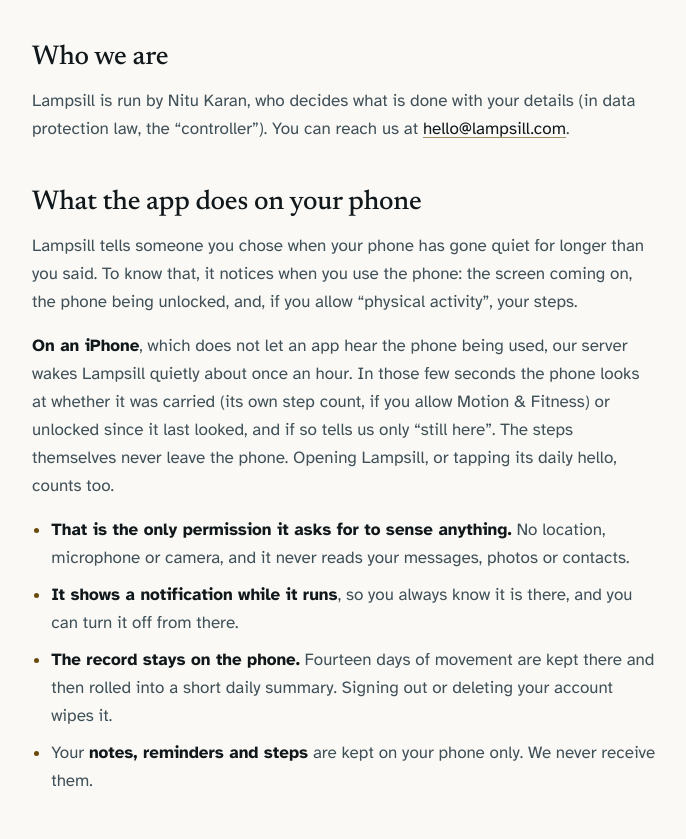
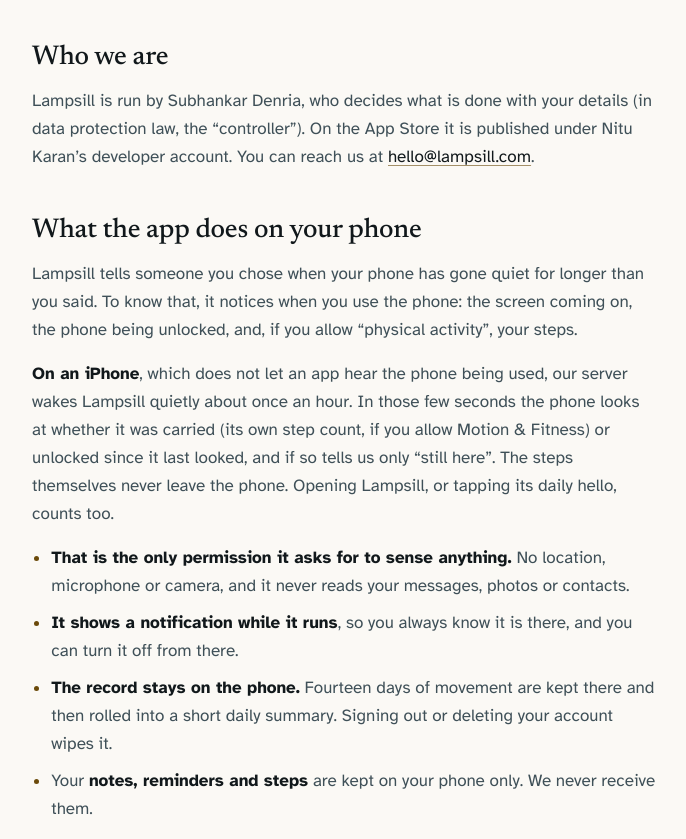
Before and after one commit to subhankardenria/lampsill_web, a Next.js app: page /privacy/app in a window 1280 px wide. Shown: the part 894-1733 px from the top of the page, without its empty margins (296-982 px from the left). Built offline with nearby package versions, Linux system fonts and the light colour scheme; no server answers.

Commit message:
Privacy notices: Subhankar Denria as the controller

```diff
--- a/app/privacy/app/page.tsx
+++ b/app/privacy/app/page.tsx
@@ -43,8 +43,9 @@ import { Complaint } from '@/components/Complaint';
  *                                     nightly backup kept 30 days on Cloudflare
  *   deletion                          /delete-account, DELETE /v1/account
  *
- * Who runs it: Nitu Karan, the controller (owners' choice, 30 Oct 2026; the same
- * name as the App Store seller), under "Who we are". Email is the contact.
+ * Who runs it: Subhankar Denria, the controller (30 Oct 2026), under "Who we are".
+ * The App Store seller is Nitu Karan's account, which the notice says. Email is
+ * the contact.
  */
 const UPDATED = '30 October 2026';
 
@@ -101,8 +102,9 @@ export default async function AppPrivacyPage({
 
           <h2>Who we are</h2>
           <p>
-            Lampsill is run by Nitu Karan, who decides what is done with your details (in data
-            protection law, the &ldquo;controller&rdquo;). You can reach us at{' '}
+            Lampsill is run by Subhankar Denria, who decides what is done with your details (in data
+            protection law, the &ldquo;controller&rdquo;). On the App Store it is published under
+            Nitu Karan&rsquo;s developer account. You can reach us at{' '}
             <a href="mailto:hello@lampsill.com">hello@lampsill.com</a>.
           </p>
 
--- a/app/privacy/page.tsx
+++ b/app/privacy/page.tsx
@@ -91,8 +91,9 @@ export default async function PrivacyPage({
 
           <h2>Who we are</h2>
           <p>
-            Lampsill is run by Nitu Karan, who is responsible for your details (in data protection
-            law, the &ldquo;controller&rdquo;). You can reach us at{' '}
+            Lampsill is run by Subhankar Denria, who is responsible for your details (in data
+            protection law, the &ldquo;controller&rdquo;). On the App Store it is published under
+            Nitu Karan&rsquo;s developer account. You can reach us at{' '}
             <a href="mailto:hello@lampsill.com">hello@lampsill.com</a> about anything on this page.
           </p>
 
```
